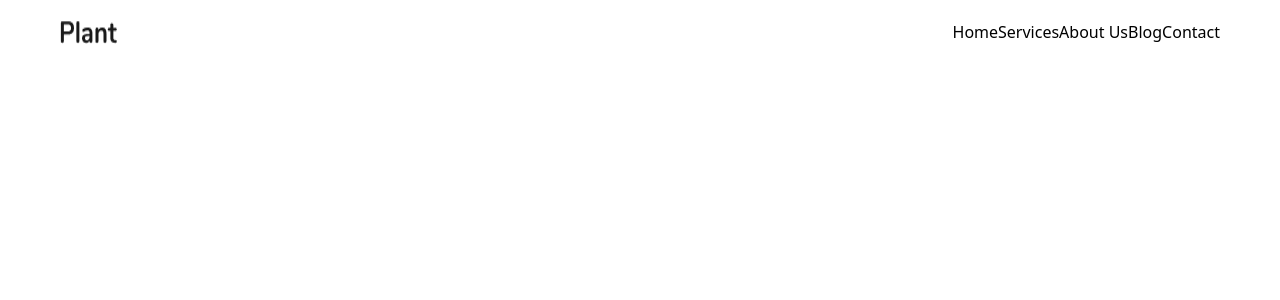
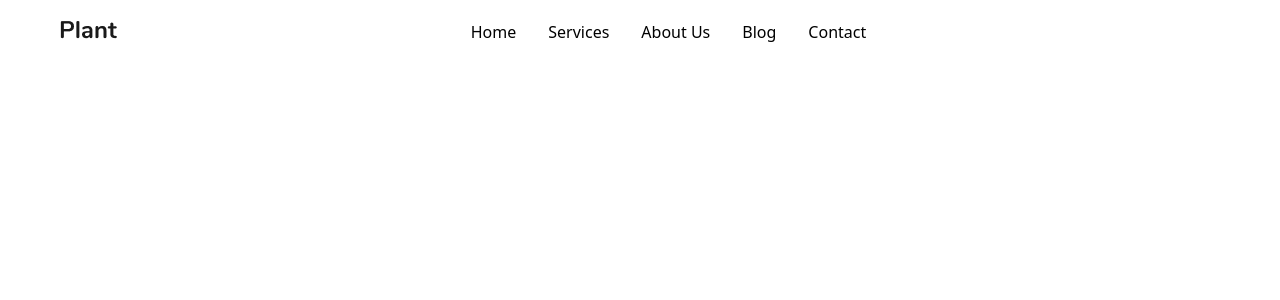
Before and after one commit to SarvarbekYuldoshov/Plant, a React (Vite) app: page / in a window 1280 px wide. Shown: the top 300 px of the page. Built offline with nearby package versions, Linux system fonts and the light colour scheme.

Commit message:
salomlar

```diff
--- a/src/Components/Header/Header.jsx
+++ b/src/Components/Header/Header.jsx
@@ -6,9 +6,11 @@ const Header = () => {
     <>
       <div className=''>
         <div className='max-w-[1200px] mx-auto p-[20px] flex justify-between'>
-                <img className='' src={Rasm_1} alt="" />
-                <ul class="flex">
-                    <li class="">
+          <ul className=''>
+             <img className='' src={Rasm_1} alt="Plant logo" />
+          </ul>
+          <ul className="flex list-none space-x-8">
+            <li>
               <a className='font-dm-sans text-[16px] font-normal leading-[20.83px]' href="">Home</a>
             </li>
             <li>
@@ -24,6 +26,9 @@ const Header = () => {
               <a className='font-dm-sans text-[16px] font-normal leading-[20.83px]' href="">Contact</a>
             </li>
           </ul>
+          <ul className=''>
+
+          </ul>
         </div>
       </div>
     </>
```
Lines whose indentation alone changed are shown as unchanged.
